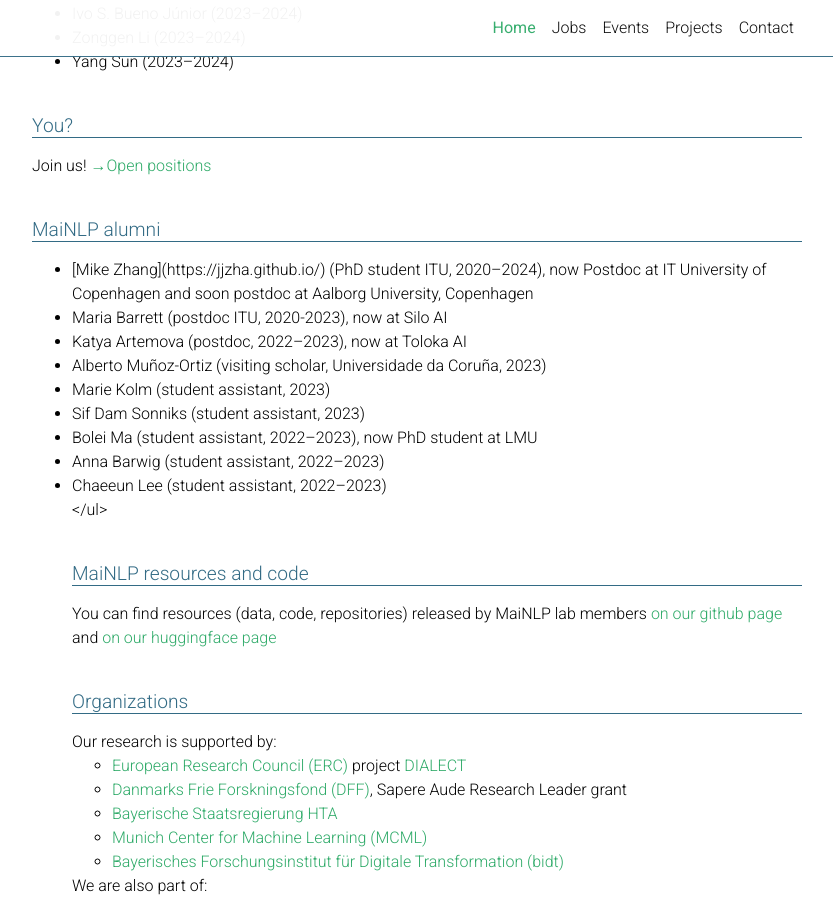
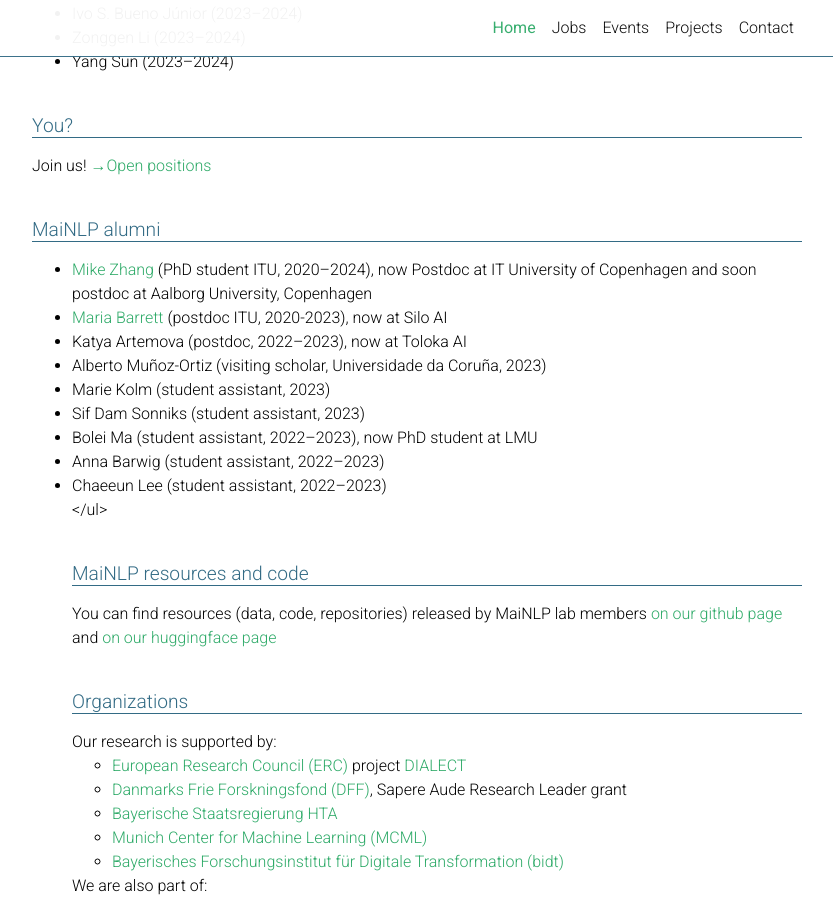
Before and after one commit to mainlp/mainlp.github.io, a Jekyll site: the page built from _pages/about.md, in a window 1280 px wide and 900 px high, scrolled down 3955 px. Shown: the whole window, without its empty margins (223-1056 px from the left). Built offline with Jekyll 4.4.1, drawn with Linux system fonts in a browser that asks for light colours; full-size pictures stand in for the smaller copies a plugin makes; comment, search, counter and statistics services are not loaded; a style sheet for code colours, icons or effects is not loaded; part of the change alters nothing that is shown.

Commit message:
Update about.md, add links

```diff
--- a/_pages/about.md
+++ b/_pages/about.md
@@ -232,8 +232,8 @@ In broad terms, our aim is to make NLP models more robust, so that they can deal
 
  <h2 class="category">MaiNLP alumni</h2>
   <ul>
-    <li>[Mike Zhang](https://jjzha.github.io/) (PhD student ITU, 2020–2024), now Postdoc at IT University of Copenhagen and soon postdoc at Aalborg University, Copenhagen
-    <li>Maria Barrett (postdoc ITU, 2020-2023), now at Silo AI</li>
+    <li><a href="https://jjzha.github.io/">Mike Zhang</a> (PhD student ITU, 2020–2024), now Postdoc at IT University of Copenhagen and soon postdoc at Aalborg University, Copenhagen
+    <li><a href="https://mariabarrett.github.io/">Maria Barrett</a> (postdoc ITU, 2020-2023), now at Silo AI</li>
     <li>Katya Artemova (postdoc, 2022–2023), now at Toloka AI</li>
     <li>Alberto Muñoz-Ortiz (visiting scholar, Universidade da Coruña, 2023)</li>
     <li>Marie Kolm (student assistant, 2023)</li>
```
